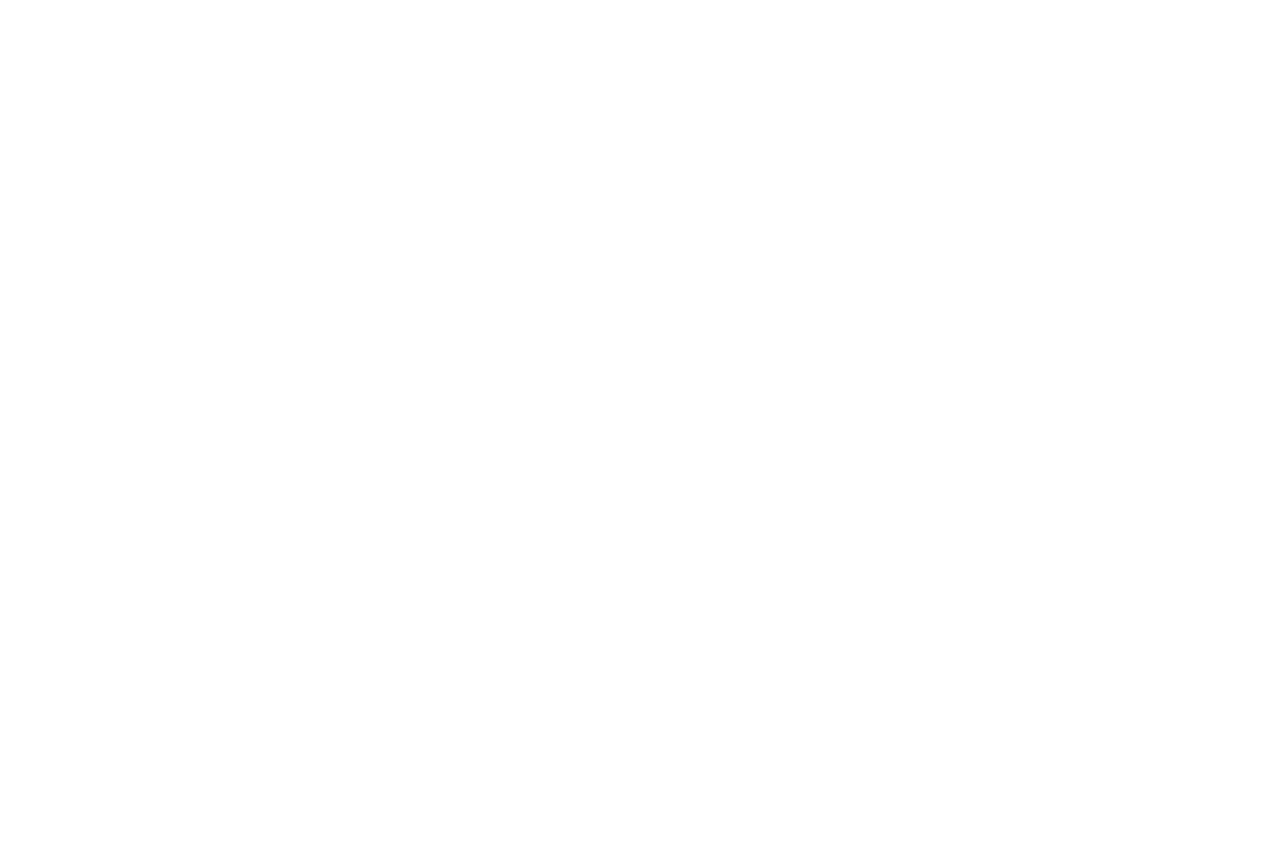
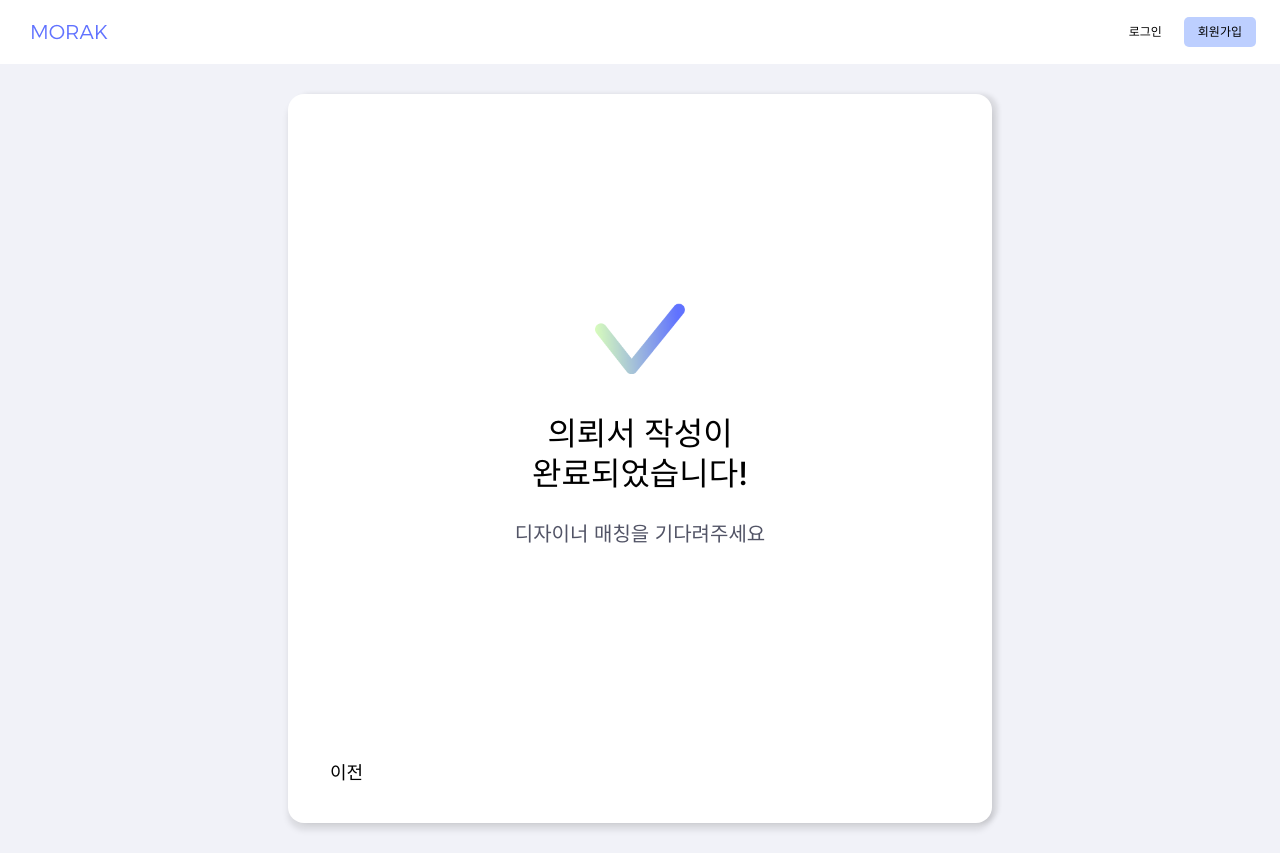
Before and after one commit to morak-web/morak-frontend, a React (Vite) app: page /request/write/complete in a window 1280 px wide. Before the commit this address had no page. Before the commit the page ends 800 px from the top, so only its background shows below. Built offline with nearby package versions, Linux system fonts and the light colour scheme.

Commit message:
feat: 의뢰서 작성 완료 페이지 구현

```diff
--- a/src/pages/request-write/ChooseCategoryPage.jsx
+++ b/src/pages/request-write/ChooseCategoryPage.jsx
@@ -38,10 +38,10 @@ const CATEGORY = [
 export default function ChooseCategoryPage() {
   return (
     <MainLayout>
-      <div className="w-[100%] bg-[#f1f2f8] h-[calc(100vh-64px)] py-[62px]">
-        <div className="w-[100%] sm:w-[55%] mx-auto bg-white h-[99%] rounded-[16px] shadow-[6px_0px_5px_rgba(0,0,0,0.1),0_7px_6px_rgba(0,0,0,0.1)] px-[42px] py-[29px] flex flex-col justify-between">
-          <h1 className="text-[24px] font-bold">프로젝트 카테고리</h1>
-          <div className="grid grid-cols-3 gap-13 h-[80%] mt-[10px]">
+      <div className="w-[100%] bg-[#f1f2f8] min-h-[calc(100vh-64px)] flex items-center">
+        <div className="w-[100%] sm:w-[55%] mx-auto bg-white h-[729px] rounded-[16px] shadow-[6px_0px_5px_rgba(0,0,0,0.1),0_7px_6px_rgba(0,0,0,0.1)] px-[42px] py-[29px] flex flex-col justify-between">
+          <h1 className="text-[24px] font-bold mb-[30px]">프로젝트 카테고리</h1>
+          <div className="grid grid-cols-3 gap-13 h-[80%] mt-[10px] mb-[20px]">
             {CATEGORY.map((item) => (
               <div className="bg-[#F7F8FC] rounded-[20px] shadow-[3px_0px_3px_rgba(0,0,0,0.1),0_4px_3px_rgba(0,0,0,0.1)] px-[21px] py-[12px] cursor-pointer">
                 <h2 className=" text-[10px] lg:text-[16px]">{item.title}</h2>
--- /dev/null
+++ b/src/pages/request-write/RequestWriteCompletePage.jsx
@@ -0,0 +1,38 @@
+import MainLayout from '../../components/layout/MainLayout';
+import completeIcon from '../../assets/RequestWrite/request-write-complete-icon.png';
+import { useNavigate } from 'react-router-dom';
+
+export default function RequestWriteCompletePage() {
+  const navigate = useNavigate();
+
+  return (
+    <MainLayout>
+      <div className="w-[100%] bg-[#f1f2f8] min-h-[calc(100vh-64px)] py-[30px] flex items-center">
+        <div className=" w-[100%] sm:w-[55%] mx-auto bg-white h-[729px] rounded-[16px] shadow-[6px_0px_5px_rgba(0,0,0,0.1),0_7px_6px_rgba(0,0,0,0.1)] px-[42px] py-[37px] flex flex-col justify-between">
+          <div className="h-[90%] flex flex-col justify-center items-center">
+            <img
+              src={completeIcon}
+              alt="completeIcon"
+              className="w-[90px] mb-[40px]"
+            />
+            <h1 className="text-[32px] font-medium flex text-center leading-10">
+              의뢰서 작성이 <br />
+              완료되었습니다!
+            </h1>
+            <p className="text-[20px] text-[#525466] mt-[25px]">
+              디자이너 매칭을 기다려주세요
+            </p>
+          </div>
+          <div>
+            <button
+              onClick={() => navigate(-1)}
+              className="text-[18px] cursor-pointer"
+            >
+              이전
+            </button>
+          </div>
+        </div>
+      </div>
+    </MainLayout>
+  );
+}
--- a/src/pages/request-write/RequestWritePage.jsx
+++ b/src/pages/request-write/RequestWritePage.jsx
@@ -4,21 +4,24 @@ import { Link } from 'react-router-dom';
 export default function RequestWritePage() {
   return (
     <MainLayout>
-      <div className="w-[100%] bg-[#f1f2f8] min-h-[calc(100vh-64px)] py-[30px] sm:py-[62px] flex items-center">
-        <div className=" w-[100%] sm:w-[55%] mx-auto bg-white h-[99%] rounded-[16px] shadow-[6px_0px_5px_rgba(0,0,0,0.1),0_7px_6px_rgba(0,0,0,0.1)] px-[42px] py-[29px] flex flex-col justify-between">
+      <div className="w-[100%] bg-[#f1f2f8] min-h-[calc(100vh-64px)] py-[30px] flex items-center">
+        <div className=" w-[100%] sm:w-[55%] mx-auto bg-white h-[729px] rounded-[16px] shadow-[6px_0px_5px_rgba(0,0,0,0.1),0_7px_6px_rgba(0,0,0,0.1)] px-[42px] py-[29px] flex flex-col justify-between">
           <h1 className="text-[24px] font-bold flex flex-col mb-[30px]">
             의뢰서 직접 작성
           </h1>
           <textarea
-            className="w-[100%] h-[280px] bg-[#F7F8FC] rounded-[20px] resize-none py-[26px] px-[31px] text-black font-[16px] border-[1px] border-transparent outline-none focus:border-[1px] focus:border-[#d6d6d694] mb-[269px]"
+            className="w-[100%] h-[280px] bg-[#F7F8FC] rounded-[20px] resize-none py-[26px] px-[31px] text-black font-[16px] border-[1px] border-transparent outline-none focus:border-[1px] focus:border-[#d6d6d694] mb-[282px]"
             placeholder="의뢰 내용을 작성해주세요."
           ></textarea>
           <div className="flex justify-between items-center">
-            <Link to="/" className=" text-[18px] cursor-pointer">
+            <Link
+              to="/request/category"
+              className=" text-[18px] cursor-pointer"
+            >
               이전
             </Link>
             <Link
-              to="/request/write"
+              to="/request/write/complete"
               className="bg-[#BDCFFF] px-[17px] py-[8px] rounded-[8px] text-[18px] cursor-pointer"
             >
               다음
--- a/src/routes/Router.jsx
+++ b/src/routes/Router.jsx
@@ -4,9 +4,10 @@ import Home from '../pages/Home';
 import HomePage from '../pages/HomePage';
 import RequestListPage from '../pages/request-list/RequestListPage';
 import ChooseCategoryPage from '../pages/request-write/ChooseCategoryPage';
-import RequestWritePage from '../pages/request-write/RequestWritePage';
 import Login from '../pages/Login';
 import SignUpPage from '../pages/SignUpPage';
+import RequestWritePage from '../pages/request-write/RequestWritePage';
+import RequestWriteCompletePage from '../pages/request-write/RequestWriteCompletePage';
 
 export default function Router() {
   return (
@@ -19,6 +20,12 @@ export default function Router() {
         <Route path="/home" element={<Home />} />
         <Route path="/request/category" element={<ChooseCategoryPage />} />
         <Route path="/request/write" element={<RequestWritePage />} />
+        <Route path="RequestWriteCompletePage" />
+        <Route path="RequestWriteCompletePage" />
+        <Route
+          path="/request/write/complete"
+          element={<RequestWriteCompletePage />}
+        />
         <Route path="/request-list" element={<RequestListPage />}>
           {/* <Route path="/reques/t-detail" /> */}
         </Route>
```
Also changed, not shown: src/assets/RequestWrite/request-write-complete-icon.png (added).
